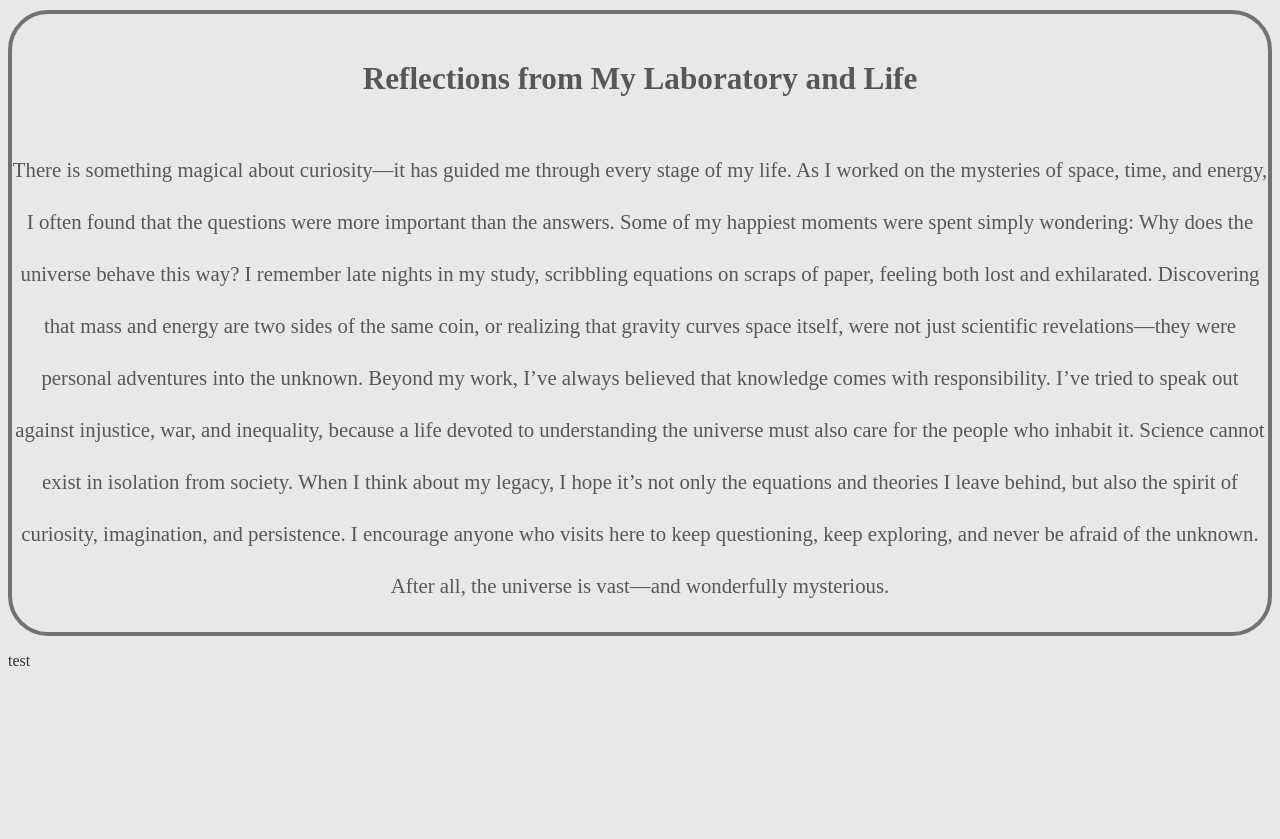
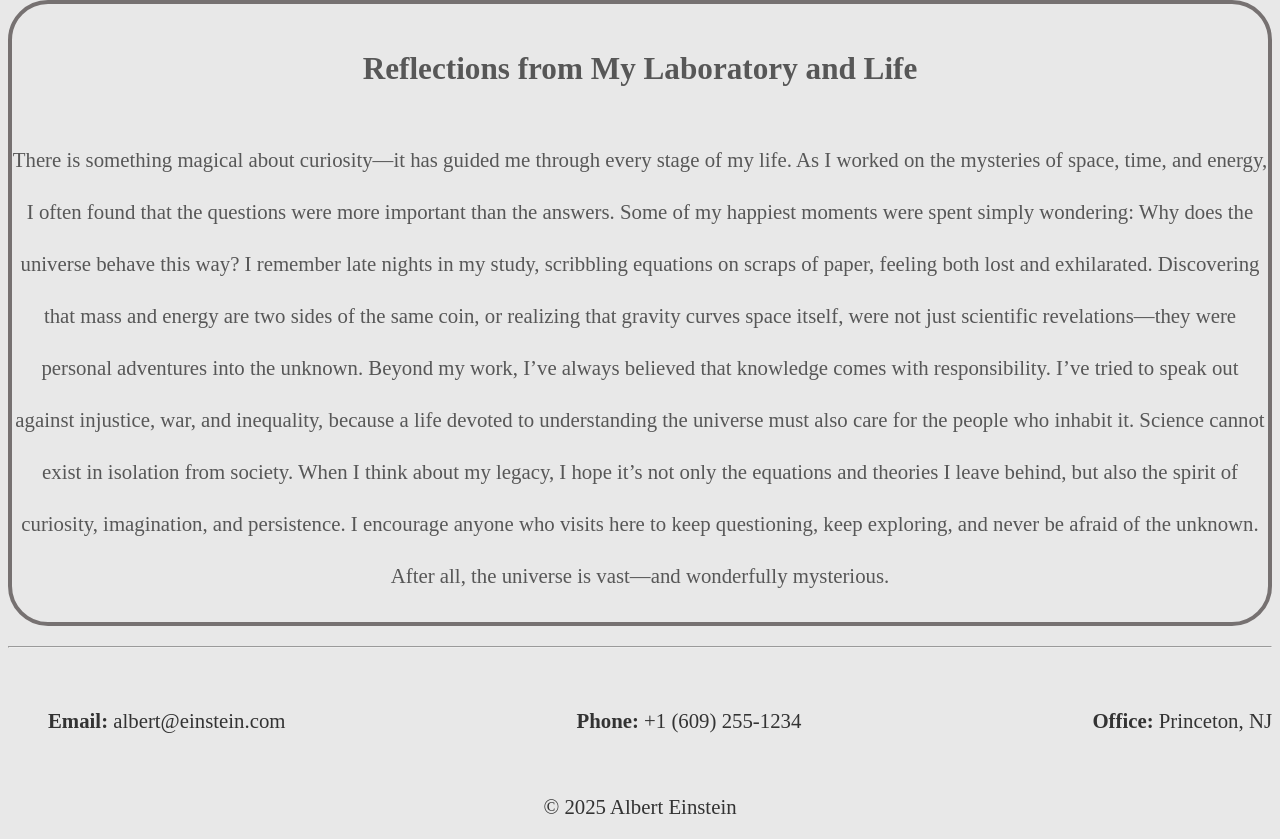
Before and after one commit to Noxamb/Albert-Site, a plain HTML site: page index.html in a window 1280 px wide. Shown: the part 2265-3104 px from the top of the page. Before the commit the page ends 2951 px from the top, so only its background shows below. Drawn offline with Linux system fonts and the light colour scheme.

Commit message:
Contact section done

```diff
--- a/index.html
+++ b/index.html
@@ -1,5 +1,6 @@
 <!DOCTYPE html>
 <html lang="en">
+
 <head>
     <meta charset="UTF-8" />
     <meta name="viewport" content="width=device-width, initial-scale=1.0" />
@@ -44,11 +45,7 @@
                     driven by curiosity and a deep desire to understand the mysteries of
                     the universe. You can learn more about my life and contributions on
                     my
-            <a
-              href="https://en.wikipedia.org/wiki/Albert_Einstein"
-              target="_blank"
-              >Wikipedia page</a
-            >.
+                    <a href="https://en.wikipedia.org/wiki/Albert_Einstein" target="_blank">Wikipedia page</a>.
                 </p>
             </div>
         </section>
@@ -57,46 +54,31 @@
         <h1>Papers By Me</h1>
         <section id="papers">
             <div class="paper-block">
-          <a
-            href="https://www.fourmilab.ch/etexts/einstein/specrel/specrel.pdf"
-            target="_blank"
-          >
+                <a href="https://www.fourmilab.ch/etexts/einstein/specrel/specrel.pdf" target="_blank">
                     <h2>On the Electrodynamics of Moving Bodies (1905)</h2>
                     <p>
-              <em
-                >Einstein's foundational paper introducing the Special Theory of
-                Relativity. 🔗</em
-              >
+                        <em>Einstein's foundational paper introducing the Special Theory of
+                            Relativity. 🔗</em>
                     </p>
                 </a>
             </div>
 
             <div class="paper-block">
-          <a
-            href="https://www.gutenberg.org/cache/epub/5001/pg5001-images.html"
-            target="_blank"
-          >
+                <a href="https://www.gutenberg.org/cache/epub/5001/pg5001-images.html" target="_blank">
                     <h2>Relativity: The Special and General Theory</h2>
                     <p>
-              <em
-                >Einstein's 1916 book explaining both Special and General
-                Relativity for a general audience. 🔗</em
-              >
+                        <em>Einstein's 1916 book explaining both Special and General
+                            Relativity for a general audience. 🔗</em>
                     </p>
                 </a>
             </div>
 
             <div class="paper-block">
-          <a
-            href="https://archive.org/details/principleofrelat00eins/page/n123/mode/2up"
-            target="_blank"
-          >
+                <a href="https://archive.org/details/principleofrelat00eins/page/n123/mode/2up" target="_blank">
                     <h2>The Principle of Relativity</h2>
                     <p>
-              <em
-                >A collection of key papers on relativity theory, including the
-                photoelectric effect and related works. 🔗</em
-              >
+                        <em>A collection of key papers on relativity theory, including the
+                            photoelectric effect and related works. 🔗</em>
                     </p>
                 </a>
             </div>
@@ -164,10 +146,24 @@
                 </p>
             </div>
         </section>
-      <footer id = "contact">
-        <p>test</p>
+        <hr>
+        <footer id="contact">
+            <div class="contact-container">
+
+                <ul>
+                    <li><strong>Email:</strong> albert@einstein.com</li>
+                    <li><strong>Phone:</strong> +1 (609) 255-1234 </li>
+                    <li><strong>Office:</strong> Princeton, NJ</li>
+                </ul>
+
+            </div>
+            <div class="contact-bottom">
+                <p>&copy; 2025 Albert Einstein</p>
+            </div>
+
 
         </footer>
     </main>
 </body>
+
 </html>
--- a/styles.css
+++ b/styles.css
@@ -18,6 +18,7 @@ nav{
     border: 5px solid #cfd8dc;
     display: flex;
     align-items: center;
+
 
 }
 
@@ -66,6 +67,9 @@ nav a:hover{
 }
 .about-container a{
     text-decoration: none;
+}
+.about-container a:hover{
+    text-decoration: underline;
 }
 
 .about-section img{
@@ -127,9 +131,8 @@ nav a:hover{
 .hobby-card{
     border: 1px solid #cfd8dc;
     border-radius: 50%;
-    font-size: 16px;
+    font-size: 1.3em;
     padding: 20px;
-    font-size: 25px;
     min-width: 150px;
     text-align: center;
     transition: transform 0.3s, box-shadow 0.3s;
@@ -173,6 +176,25 @@ nav a:hover{
     opacity: .8;
 }
 
+.contact-container{
+    display: flex;
+    text-align: center;
+    font-size: 1.3em;
+    padding: 20px 0;
+
+}
+
+.contact-container ul{
+    list-style: none;
+    display: flex;
+    width: 100%;
+    justify-content: space-between;
+
+}
+.contact-bottom{
+    text-align: center;
+    font-size: 1.3em;
+}
 
 @media (max-width:500px){
     nav{
@@ -201,4 +223,10 @@ nav a:hover{
     #gallery{
         grid-template-columns: 1fr;
     }
+
+    .contact-container ul {
+    flex-direction: column;
+    align-items: center;
+    gap: 30px;
+  }
 }
```
Lines whose indentation alone changed are shown as unchanged.
